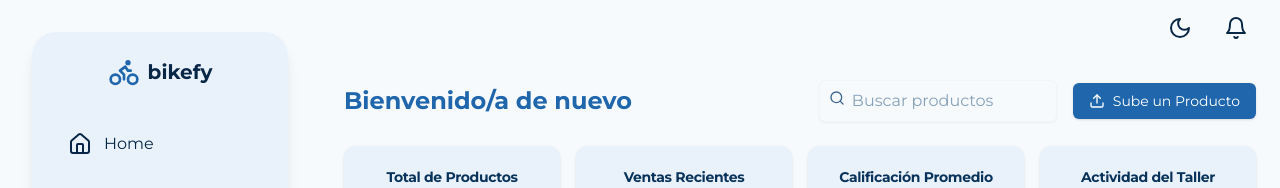
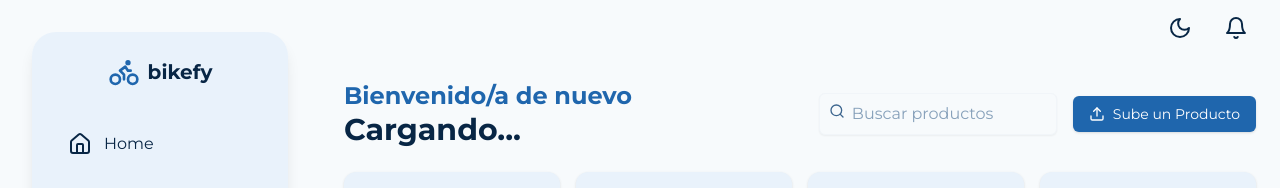
Before and after one commit to clikzz/Proyecto-ISW, a Next.js app in the folder frontend/: page /home in a window 1280 px wide. Shown: the top 188 px of the page. Built offline with nearby package versions, Linux system fonts and the light colour scheme; no server answers; sample sign-in values are in the browser's storage.

Commit message:
Enhance PrivateLayout with page transition animations and improve HomePage welcome section layout

```diff
--- a/frontend/src/components/layouts/PrivateLayout.jsx
+++ b/frontend/src/components/layouts/PrivateLayout.jsx
@@ -18,13 +18,28 @@ import Link from 'next/link';
 import { useRouter } from 'next/router';
 import { useAuth } from '@/context/authContext';
 import Notificaciones from '@/components/Notification';
-import { Button } from '@/components/ui/button';
+import { AnimatePresence, motion } from 'framer-motion';
 
 export default function PrivateLayout({ children }) {
   const [isDarkMode, setIsDarkMode] = useState(false);
   const router = useRouter();
   const { logout, isAuthenticated, role, loading } = useAuth();
 
+  const pageVariants = {
+    hidden: { opacity: 0, y: 50, scale: 0.95 },
+    enter: {
+      opacity: 1,
+      y: 0,
+      scale: 1,
+      transition: { duration: 0.5, ease: 'easeOut' },
+    },
+    exit: {
+      opacity: 0,
+      y: -50,
+      scale: 0.95,
+      transition: { duration: 0.5, ease: 'easeIn' },
+    },
+  };
   useEffect(() => {
     if (!loading && !isAuthenticated) {
       router.push('/login');
@@ -142,9 +157,18 @@ export default function PrivateLayout({ children }) {
             </div>
           </header>
 
-          <main className="flex-1 overflow-y-auto p-6 relative bg-background">
-            {children}
-          </main>
+          <AnimatePresence mode="wait">
+            <motion.main
+              key={router.pathname}
+              variants={pageVariants}
+              initial="hidden"
+              animate="enter"
+              exit="exit"
+              className="flex-1 overflow-y-auto p-6"
+            >
+              {children}
+            </motion.main>
+          </AnimatePresence>
         </div>
       </div>
     </>
--- a/frontend/src/pages/home.jsx
+++ b/frontend/src/pages/home.jsx
@@ -44,9 +44,11 @@ export default function HomePage() {
     <div className="flex flex-col gap-6">
       {/* Sección de bienvenida */}
       <div className="flex items-center justify-between">
-        <div>
-          <p className="text-2xl font-bold text-primary">Bienvenido/a de nuevo </p>
-          <p className="text-3xl font-semibold">{name}</p>
+        <div style={{ minHeight: '3rem' }}>
+          <p className="text-2xl font-bold text-primary">
+            Bienvenido/a de nuevo{' '}
+          </p>
+          <p className="text-3xl font-semibold">{name || 'Cargando...'}</p>
         </div>
         <div className="flex items-center gap-4">
           <div className="relative">
```
